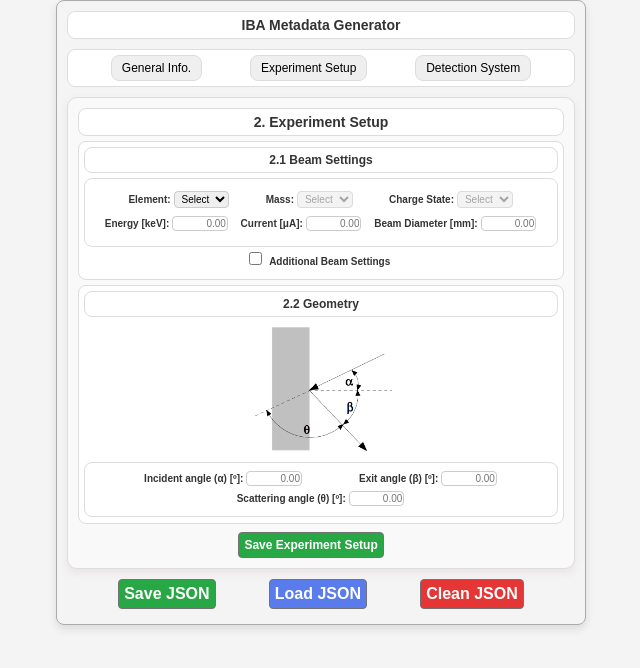
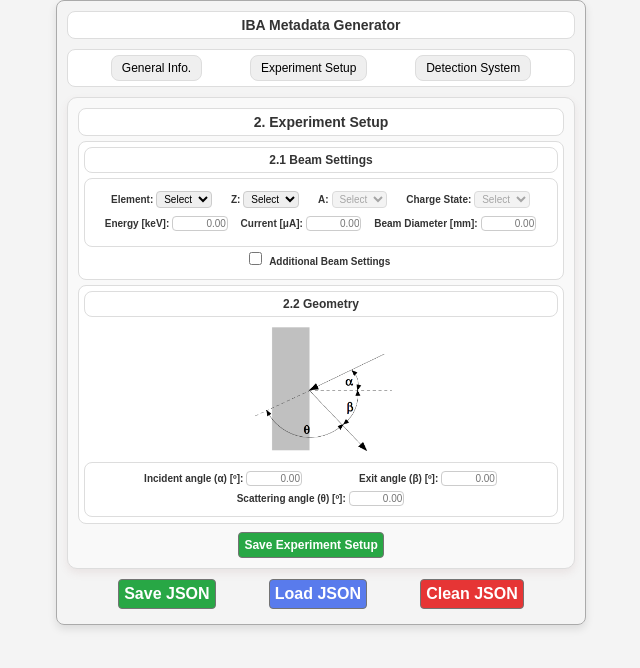
Before and after one commit to rauvarfer/Metadata_Apps, a React (Create React App) app in the folder IBA-app/: page / in a window 1280 px wide. Both pictures are taken after a click on the button "Experiment Setup". Shown: the top 668 px of the page, without its empty margins (319-959 px from the left). Built offline with nearby package versions, Linux system fonts and the light colour scheme.

Commit message:
Changing mass to A and Z

```diff
--- a/IBA-app/src/components/ExperimentSetup.js
+++ b/IBA-app/src/components/ExperimentSetup.js
@@ -10,62 +10,75 @@
 // const factoreVkeV = 1e-3; // Factor de conversión de eV a keV
 // const factorumakg = 1.66053886e-27; // Factor de conversión de uma a kg
 
-
 const elementData = {
     H: {
-        mass: [1, 2], // Isótopos: Protium, Deuterio
+        Z: [1], // Número atómico de Hidrógeno
+        A: [1, 2], // Isótopos: Protium, Deuterio
         chargeStates: [1] // Estado de carga: H+
     },
     He: {
-        mass: [3, 4], // Isótopos: He-3, He-4
+        Z: [2], // Número atómico de Helio
+        A: [3, 4], // Isótopos: He-3, He-4
         chargeStates: [1, 2] // Estados de carga: He+, He2+
     },
     C: {
-        mass: [12, 13, 14], // Isótopos: C-12, C-13, C-14
+        Z: [6], // Número atómico de Carbono
+        A: [12, 13, 14], // Isótopos: C-12, C-13, C-14
         chargeStates: [1, 2, 3, 4] // Estados de carga: C+, C2+, C3+, C4+
     },
     N: {
-        mass: [14, 15], // Isótopos: N-14, N-15
+        Z: [7], // Número atómico de Nitrógeno
+        A: [14, 15], // Isótopos: N-14, N-15
         chargeStates: [1, 2, 3, 4] // Estados de carga: N+, N2+, N3+, N4+
     },
     O: {
-        mass: [16, 17, 18], // Isótopos: O-16, O-17, O-18
+        Z: [8], // Número atómico de Oxígeno
+        A: [16, 17, 18], // Isótopos: O-16, O-17, O-18
         chargeStates: [1, 2, 3, 4] // Estados de carga: O+, O2+, O3+, O4+
     },
     Ne: {
-        mass: [20, 21, 22], // Isótopos: Ne-20, Ne-21, Ne-22
+        Z: [10], // Número atómico de Neón
+        A: [20, 21, 22], // Isótopos: Ne-20, Ne-21, Ne-22
         chargeStates: [1, 2] // Estados de carga: Ne+, Ne2+
     },
     Cl: {
-        mass: [35, 37], // Isótopos: Cl-35, Cl-37
+        Z: [17], // Número atómico de Cloro
+        A: [35, 37], // Isótopos: Cl-35, Cl-37
         chargeStates: [1, 2] // Estados de carga: Cl+, Cl2+
     },
     Ar: {
-        mass: [36, 38, 40], // Isótopos: Ar-36, Ar-38, Ar-40
+        Z: [18], // Número atómico de Argón
+        A: [36, 38, 40], // Isótopos: Ar-36, Ar-38, Ar-40
         chargeStates: [1, 2] // Estados de carga: Ar+, Ar2+
     },
     Kr: {
-        mass: [78, 80, 82, 83, 84, 86], // Isótopos: Kr-78, Kr-80, Kr-82, Kr-83, Kr-84, Kr-86
+        Z: [36], // Número atómico de Kriptón
+        A: [78, 80, 82, 83, 84, 86], // Isótopos: Kr-78, Kr-80, Kr-82, Kr-83, Kr-84, Kr-86
         chargeStates: [1, 2] // Estados de carga: Kr+, Kr2+
     },
     Br: {
-        mass: [79, 81], // Isótopos: Br-79, Br-81
+        Z: [35], // Número atómico de Bromo
+        A: [79, 81], // Isótopos: Br-79, Br-81
         chargeStates: [1, 2] // Estados de carga: Br+, Br2+
     },
     Xe: {
-        mass: [124, 126, 128, 129, 130, 131, 132, 134, 136], // Isótopos: Xe-124, Xe-126, Xe-128, Xe-129, Xe-130, Xe-131, Xe-132, Xe-134, Xe-136
+        Z: [54], // Número atómico de Xenón
+        A: [124, 126, 128, 129, 130, 131, 132, 134, 136], // Isótopos: Xe-124, Xe-126, Xe-128, Xe-129, Xe-130, Xe-131, Xe-132, Xe-134, Xe-136
         chargeStates: [1, 2] // Estados de carga: Xe+, Xe2+
     },
     I: {
-        mass: [127], // Isótopo: I-127
+        Z: [53], // Número atómico de Yodo
+        A: [127], // Isótopo: I-127
         chargeStates: [1, 2, 3] // Estados de carga: I+, I2+, I3+
     },
     Pb: {
-        mass: [204, 206, 207, 208], // Isótopos: Pb-204, Pb-206, Pb-207, Pb-208
+        Z: [82], // Número atómico de Plomo
+        A: [204, 206, 207, 208], // Isótopos: Pb-204, Pb-206, Pb-207, Pb-208
         chargeStates: [1, 2] // Estados de carga: Pb+, Pb2+
     },
     Au: {
-        mass: [197], // Isótopo: Au-197
+        Z: [79], // Número atómico de Oro
+        A: [197], // Isótopo: Au-197
         chargeStates: [1, 2, 3] // Estados de carga: Au+, Au2+, Au3+
     }
 };
@@ -84,9 +97,15 @@
     });
 
     const [selectedElement, setSelectedElement] = useState(experimentSetup.beamSettings?.element ?? '');
+
+    const [atomicNumbers, setAtomicNumbers] = useState(
+        elementData[beamSettings.element]?.Z || []
+    );
+
     const [masses, setMasses] = useState(
-        elementData[beamSettings.element]?.mass || []
+        elementData[beamSettings.element]?.A || []
     );
+
     const [chargeStates, setChargeStates] = useState(
         elementData[beamSettings.element]?.chargeStates || []
     );
@@ -119,14 +138,16 @@
 
 			const chargeState = beamSettings.chargeState;
 
-			const mass = beamSettings.mass;
+            const Z = beamSettings.Z;
+
+			const A = beamSettings.A;
 
             const calculatedEnergyTP = chargeState && terminalPotential && injectionEnergy
                 ? ((Number(chargeState) + 1) * Number(terminalPotential) + Number(injectionEnergy)).toFixed(2)
                 : '-';
 
-            const calculatedEnergyMF = (mass && chargeState && magneticField && callibrationSlope && callibrationIntercept)
-                ? ((Math.pow(1e-4, 2)*1e-3*Number(electronCharge)/2) * Math.pow((Number(chargeState) * (Number(callibrationSlope)*Number(magneticField)+Number(callibrationIntercept))), 2) / ((Number(mass) - Number(chargeState)) * Number(neutronMass) + Number(chargeState) * Number(protonMass))).toFixed(2)
+            const calculatedEnergyMF = (A && chargeState && magneticField && callibrationSlope && callibrationIntercept)
+                ? ((Math.pow(1e-4, 2)*1e-3*Number(electronCharge)/2) * Math.pow((Number(chargeState) * (Number(callibrationSlope)*Number(magneticField)+Number(callibrationIntercept))), 2) / ((Number(A) - Number(Z)) * Number(neutronMass) + Number(Z) * Number(protonMass))).toFixed(2)
                 : '-';
 
             const percentDifference = (calculatedEnergyTP !== '-' && calculatedEnergyMF !== '-')
@@ -153,14 +174,25 @@
 
         // useEffect para manejar el cambio de masas y estados de carga
         if (selectedElement) {
-            setMasses(elementData[selectedElement]?.mass || []);
+            setAtomicNumbers(elementData[selectedElement]?.Z || []);
+            setMasses(elementData[selectedElement]?.A || []);
             setChargeStates(elementData[selectedElement]?.chargeStates || []);
         }
-    }, [selectedElement, experimentSetup.additionalSettings, additionalBeamSettings, additionalSettings, additionalSettings.terminalPotential, additionalSettings.injectionEnergy, additionalSettings.magneticField, beamSettings.chargeState, beamSettings.mass]);
+
+        if (atomicNumbers.length === 1) {
+            setBeamSettings(prev => ({ ...prev, Z: atomicNumbers[0] }));
+        }
+
+    }, [selectedElement, atomicNumbers, experimentSetup.additionalSettings, additionalBeamSettings, additionalSettings, additionalSettings.terminalPotential, additionalSettings.injectionEnergy, additionalSettings.magneticField, beamSettings.chargeState, beamSettings.A, beamSettings.Z, beamSettings.atomicNumbers]);
 
 	// Manejar el cambio de masa
     const handleMassChange = (e) => {
-        setBeamSettings(prev => ({ ...prev, mass: e.target.value }));
+        setBeamSettings(prev => ({ ...prev, A: e.target.value }));
+    };
+
+    // Manejar el cambio de masa
+    const handleAtomicNumberChange = (e) => {
+        setBeamSettings(prev => ({ ...prev, Z: e.target.value }));
     };
 
     // Manejar el cambio de carga
@@ -184,7 +216,8 @@
 
         // Validación de campos para "Beam Settings"
         if (!beamSettings.element) missingFields.push('element') && missingMessage.push('Element');
-        if (!beamSettings.mass) missingFields.push('mass') && missingMessage.push('Mass');
+        if (!beamSettings.A) missingFields.push('A') && missingMessage.push('A');
+        if (!beamSettings.Z) missingFields.push('Z') && missingMessage.push('Z');
         if (!beamSettings.chargeState) missingFields.push('chargeState') && missingMessage.push('Charge State');
         if (!beamSettings.energy) missingFields.push('energy') && missingMessage.push('Beam energy');
         if (!beamSettings.chamberCurrent) missingFields.push('chamberCurrent') && missingMessage.push('Chamber Current');
@@ -217,7 +250,8 @@
     const experimentSetupWithUnits = {
         beamSettings: {
             element: beamSettings.element,
-            mass: beamSettings.mass,
+            A: beamSettings.A,
+            Z: beamSettings.Z,
             chargeState: beamSettings.chargeState,
             energy: { value: toFloat(beamSettings.energy), units: 'keV' },
             chamberCurrent: { value: toFloat(beamSettings.chamberCurrent), units: 'μA' },
@@ -319,18 +353,36 @@
                         ))}
                     </select>
                 </div>
+
                 <div className="exp-form-group">
-                    <label>Mass:</label>
+                    <label>Z:</label>
                     <select
-                        value={beamSettings.mass}
+                        value={beamSettings.Z}
+                        onChange={handleAtomicNumberChange}
+                        className={invalidFields.includes('Z') ? 'invalid' : ''}
+                    >
+                        <option value="">Select</option>
+                        {atomicNumbers.map((Z) => (
+                            <option key={Z} value={Z}>
+                                {Z}
+                            </option>
+                        ))}
+                    </select>
+                </div>
+
+
+                <div className="exp-form-group">
+                    <label>A:</label>
+                    <select
+                        value={beamSettings.A}
                         onChange={handleMassChange}
-                        className={invalidFields.includes('mass') ? 'invalid' : ''}
+                        className={invalidFields.includes('A') ? 'invalid' : ''}
                         disabled={masses.length === 0}
                     >
                         <option value="">Select</option>
-                        {masses.map((mass) => (
-                            <option key={mass} value={mass}>
-                                {mass}
+                        {masses.map((A) => (
+                            <option key={A} value={A}>
+                                {A}
                             </option>
                         ))}
                     </select>
```
